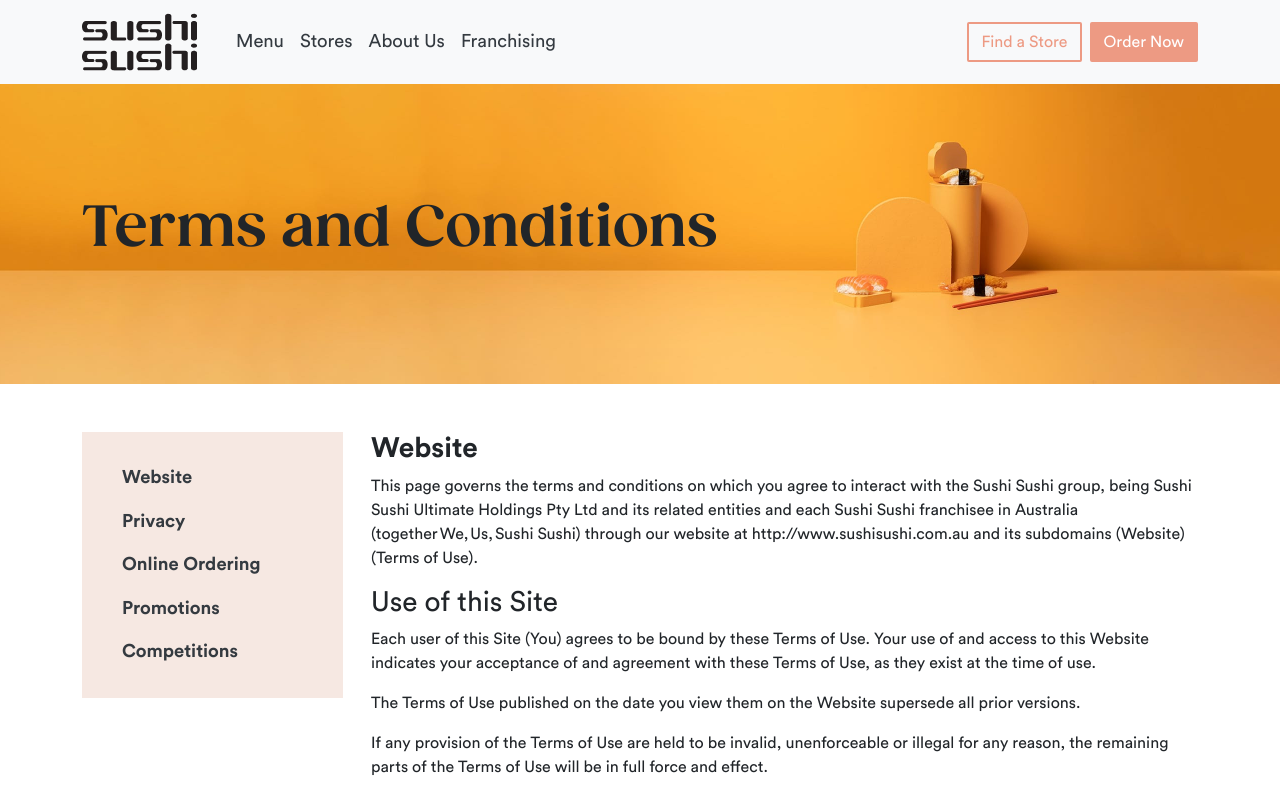
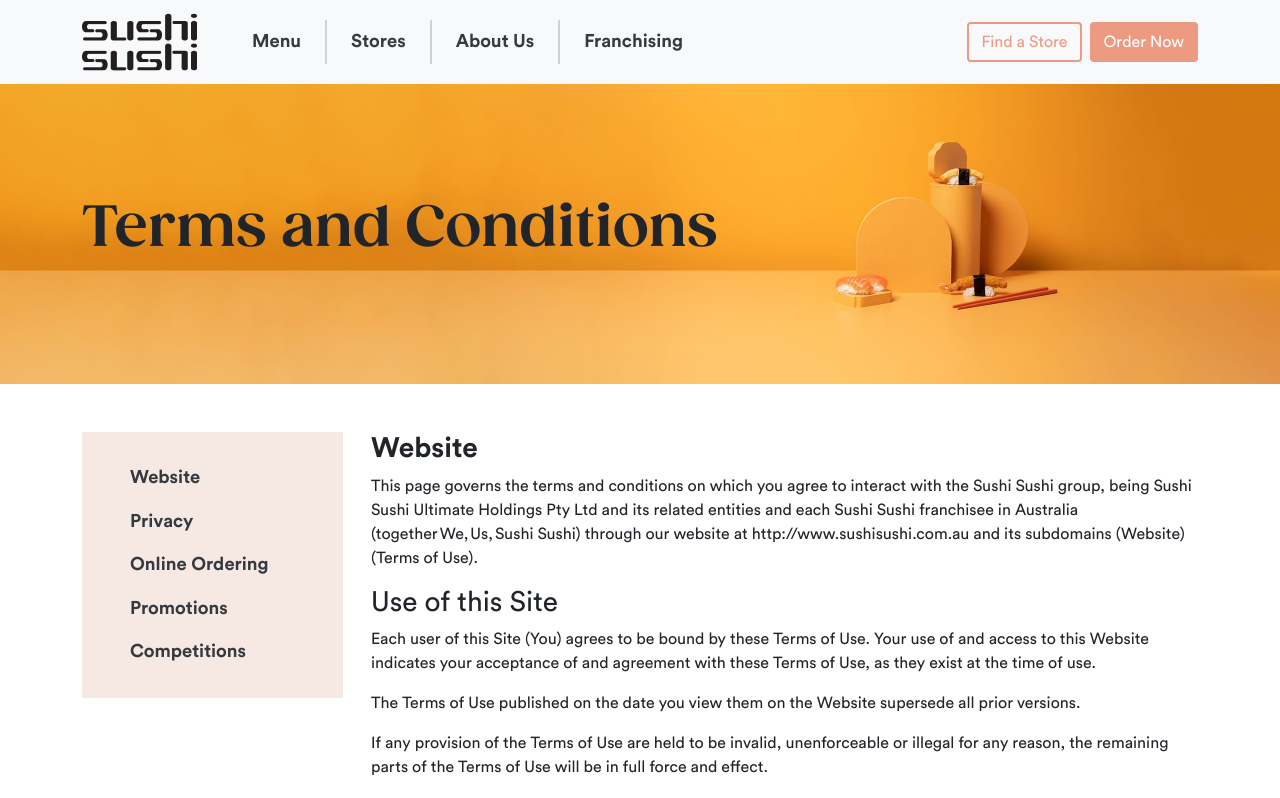
Before and after one commit to darkcloudz18/sushisushi, a Next.js app: page /terms_and_conditions in a window 1280 px wide. Shown: the top 798 px of the page. Built offline with nearby package versions, Linux system fonts and the light colour scheme; a web font is replaced by a local one.

Commit message:
Header update (minus button icons)

```diff
--- a/app/components/Header.jsx
+++ b/app/components/Header.jsx
@@ -29,7 +29,7 @@
                 </button>
                 </div>
                 <div className="collapse navbar-collapse" id="navbarSupportedContent">
-                    <ul className="navbar-nav me-auto mb-2 mb-lg-0">
+                    <ul className="navbar-nav main-nav me-auto mb-2 mb-lg-0">
                         <li className="nav-item">
                             <a className="nav-link" href="/our_menu">Menu</a>
                         </li>
--- a/app/styles/nav.scss
+++ b/app/styles/nav.scss
@@ -1,34 +1,19 @@
+.main-nav {
+	.nav-item:not(:first-child) .nav-link {
+		border-left: 2px $grey-lighter solid;
+	}
+}
+
 .nav-link {
 	color: $grey-dark;
 	font-size: 1.15rem;
+	font-weight: bold;
 	position: relative;
 	z-index: 1;
+	padding: 0.5rem 1.5rem !important;
 
 	&:hover {
 		color: $nori-full;
-	}
-
-	&::before {
-	  transform: scaleX(0);
-	  transform-origin: bottom left;
-	}
-
-	&:hover::before {
-	  transform: scaleX(1);
-	  transform-origin: bottom left;
-	}
-
-	&::before {
-	  content: " ";
-	  display: block;
-	  position: absolute;
-    height: 2px;
-    width: 100%;
-    bottom: 0;
-    left: 0;
-	  background: $salmon-full;
-	  z-index: -1;
-	  transition: transform .3s ease;
 	}
 }
 
--- a/app/styles/overrides.scss
+++ b/app/styles/overrides.scss
@@ -1,6 +1,6 @@
 $primary: $nori-full;
 
-$border-radius: 2px;
+$border-radius: 4px;
 
 $btn-border-width: 2px;
 
--- a/app/styles/variables.scss
+++ b/app/styles/variables.scss
@@ -6,6 +6,7 @@
 
 $grey-dark: #343A40;
 $grey-mid: #8B8B8B;
+$grey-lighter: #D1D1D1;
 $grey-light: #F3F5F6;
 
 $off-white: #FDFAF5;
```
